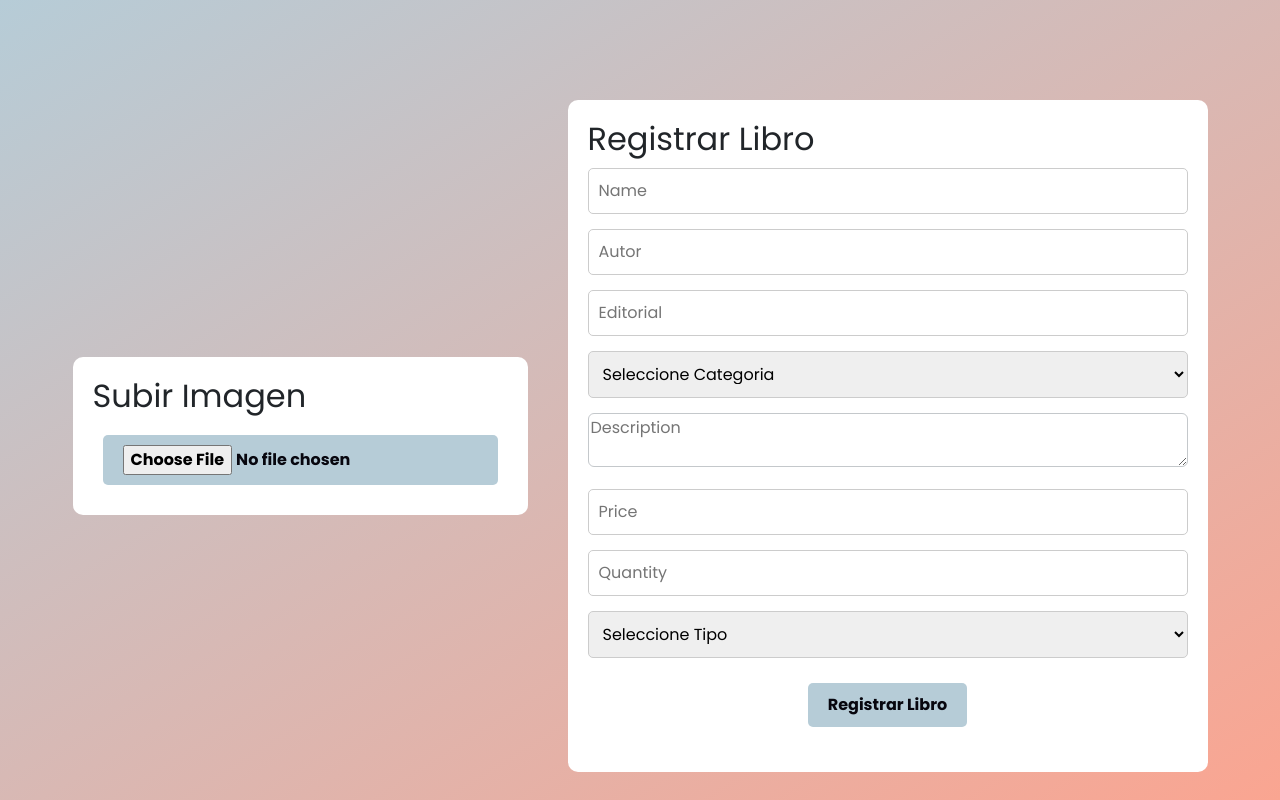
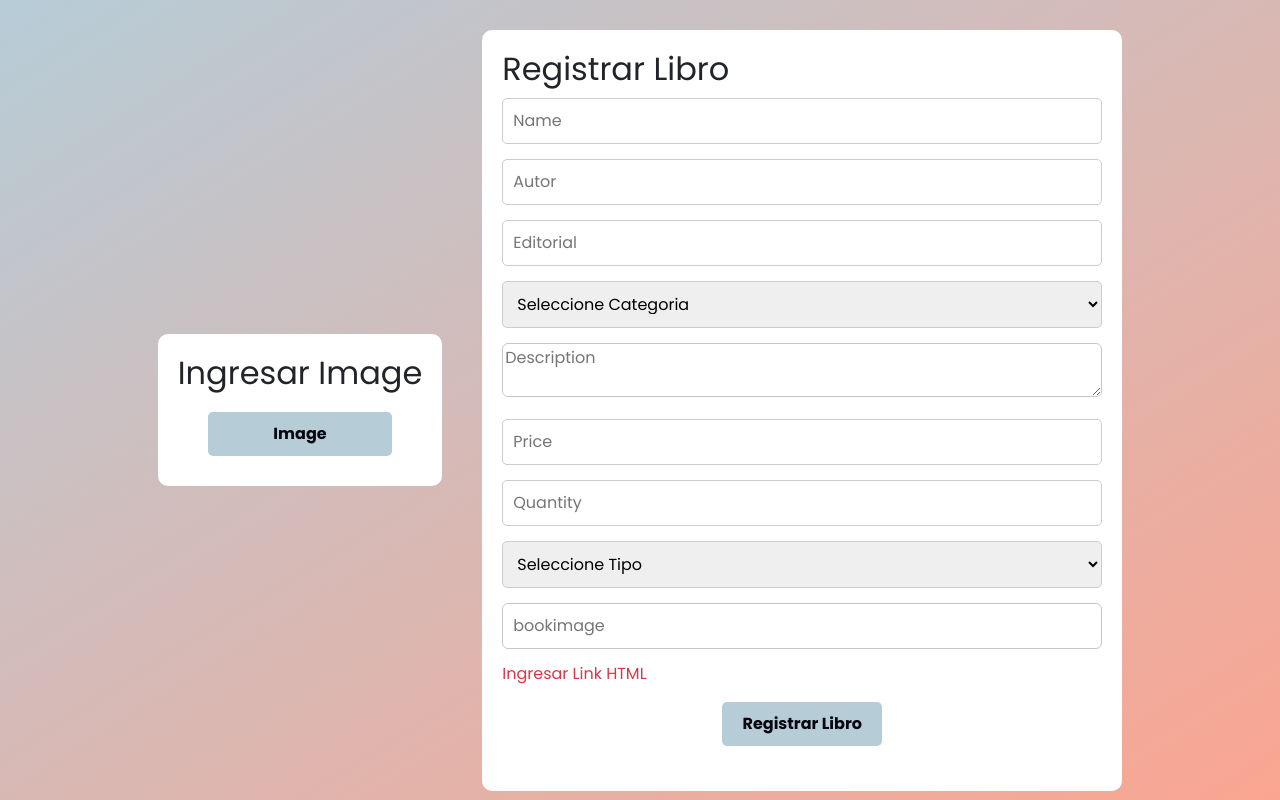
Before and after one commit to LeviTorresx/BookStoreMiPai, a React (Create React App) app: page /admin/book-register in a window 1280 px wide. Built offline with nearby package versions, Linux system fonts and the light colour scheme.

Commit message:
Book register

```diff
--- a/src/Admin/admin-books/BookRegister.jsx
+++ b/src/Admin/admin-books/BookRegister.jsx
@@ -1,9 +1,10 @@
+import React, { useState } from "react";
 import axios from "axios";
-import React, { useState } from "react";
 import Swal from "sweetalert2";
 
 export default function BookRegister() {
-  const initialBookData = {
+  const urlBase = "http://localhost:8080/books/save-book";
+  const [bookData, setBookData] = useState({
     bookName: "",
     author: "",
     editorial: "",
@@ -12,10 +13,39 @@ export default function BookRegister() {
     category: "",
     quantity: "",
     bookType: "",
+    bookImage: "",
+  });
+
+  // Función para manejar el cambio en los campos de entrada
+  const onInputChange = (e) => {
+    const { name, value } = e.target;
+    // Si el campo de entrada es 'bookimage', obtenemos la URL de la imagen
+    if (name === "bookImage") {
+      const src = obtenerSrcDesdeHTML(value);
+      // Establecemos el valor de 'bookimage' con la URL de la imagen
+      setBookData({ ...bookData, [name]: src });
+    } else {
+      // Para otros campos, mantenemos el valor existente y solo actualizamos el campo modificado
+      setBookData({ ...bookData, [name]: value });
+    }
   };
 
-  const [bookData, setBookData] = useState(initialBookData);
-  const [bookImage, setBookImagen] = useState(null);
+  const obtenerSrcDesdeHTML = (htmlString) => {
+    const parser = new DOMParser();
+    const doc = parser.parseFromString(htmlString, "text/html");
+
+    // Verificar si el documento parseado contiene un elemento img válido
+    if (doc && doc.body) {
+      const imgElement = doc.body.querySelector("img");
+      if (imgElement) {
+        const src = imgElement.getAttribute("src");
+        return src;
+      }
+    }
+
+    // Si no se encontró una etiqueta img o el documento es nulo, devolvemos null
+    return null;
+  };
 
   const categories = [
     "Ficción contemporánea",
@@ -30,35 +60,31 @@ export default function BookRegister() {
     "Autoayuda y desarrollo personal",
   ];
 
-  const onInputChange = (e) => {
-      setBookData({ ...bookData, [e.target.name]: e.target.value });
-  };
-
-  const selectedHadler = e =>{
-    setBookImagen(e.target.files[0]);
-  }
-
-
   const onSubmit = async (e) => {
     e.preventDefault();
-    const formData = new FormData();
-    formData.append('bookImage', bookImage)
 
     try {
-      await axios.post("http://localhost:8080/books/save-book", bookData, formData);
+      await axios.post( urlBase, bookData);
       console.log(bookData);
-      console.log(formData);
-      //console.log(imagen)
+      setBookData({
+        bookName: "",
+        author: "",
+        editorial: "",
+        bookDescription: "",
+        price: "",
+        category: "",
+        quantity: "",
+        bookType: "",
+        bookImage: "",
+      });
       Swal.fire({
         icon: "success",
         title: "¡Excelente!",
         text: "¡Registro exitoso!",
       });
-
-
-      //setBookData(initialBookData);
     } catch (error) {
       console.error("Error al guardar el libro:", error);
+      console.log(bookData);
       Swal.fire({
         icon: "error",
         title: "Oops...",
@@ -66,6 +92,12 @@ export default function BookRegister() {
       });
     }
   };
+
+  const abrirPopup = () => {
+    // Abrir el popup con el enlace de YouTube
+    window.open("https://es.imgbb.com/", "Popup", "width=600,height=400");
+  };
+
   const {
     bookName,
     author,
@@ -75,23 +107,21 @@ export default function BookRegister() {
     category,
     quantity,
     bookType,
+    bookImage,
   } = bookData;
 
   return (
     <div className="bg-container-log">
       <div className="book-register-form-container">
-        <div className="image-upload-container">
-          <h2>Subir Imagen</h2>
-          <input
-            type="file"
-            accept="image/*"
-            onChange={selectedHadler}
-            name="image"
-            required
-            className="button"
-          />
+        <div className="image-upload-container text-center">
+          <h2>Ingresar Image </h2>
+
+          <button className="button w-75" onClick={abrirPopup}>
+            Image
+          </button>
+          <img src={bookData.bookImage} alt="" />
         </div>
-        <div className="form-container w-50">
+        <div className="form-container w-50 mt-0">
           <h2>Registrar Libro</h2>
           <form onSubmit={onSubmit}>
             <div className="form-group w-auto">
@@ -182,6 +212,18 @@ export default function BookRegister() {
                 <option value="2">Virtual</option>
               </select>
             </div>
+            <div className="form-group">
+              <input
+                className="w-100 border border-secondary-subtle rounded-2 "
+                type="text"
+                placeholder="bookimage"
+                name="bookImage"
+                value={bookImage}
+                onChange={(e) => onInputChange(e)}
+                required
+              />
+            </div>
+            <h6 className="text-danger"> Ingresar Link HTML</h6>
             <div className="container-button form-group">
               <button className="button" type="submit">
                 Registrar Libro
--- a/src/Admin/admin-books/TableBook.jsx
+++ b/src/Admin/admin-books/TableBook.jsx
@@ -1,7 +1,74 @@
-import React from 'react'
+import axios from 'axios';
+import React, { useEffect, useState } from 'react'
+import { Link } from 'react-router-dom'
 
 export default function TableBook() {
+  const urlBase = "http://localhost:8080/books/get-all-books";
+  const [book, setBook] = useState([]);
+
+  useEffect(() => {
+    loadBook();
+  }, []);
+
+  const loadBook = async () => {
+    try {
+      const result = await axios.get(urlBase);
+      console.log("result of load book");
+      console.log(result.data);
+      setBook(result.data);
+    } catch (error) {
+      console.error("Error loading user:", error);
+      // Puedes manejar el error de acuerdo a tus necesidades aquí
+    }
+  };
+
   return (
-    <div>TableBook</div>
+    <div>
+      <div>
+        <div className="containers text-center" style={{ margin: "30px" }}>
+          <h3> book of table</h3>
+        </div>
+        <div className="container">
+          <table className="table table-striped table-table-hover align-middle">
+            <thead className="table-dark">
+              <tr>
+                <th scope="col">Id</th>
+                <th scope="col">Image</th>
+                <th scope="col">Name Book</th>
+                <th scope='col'>Editorial</th>
+                <th scope="col">Author</th>
+                <th scope="col">Category</th>
+                <th scope='col'>Price</th>
+                <th scope='col'>Type</th>
+
+
+                <th> </th>
+              </tr>
+            </thead>
+            <tbody>
+              {
+                //iteramos el arreglo de empleados
+                book.map((book, index) => (
+                  <tr key={index}>
+                    <th scope="row">{book.bookId}</th>
+                    <td><img src={book.bookImage} alt="img-book" width={"70px"} /></td>
+                    <td>{book.bookName}</td>
+                    <td>{book.editorial}</td>
+                    <td>{book.author}</td>
+                    <td>{book.category}</td>
+                    <td>{book.price}</td>
+                    <td>{book.quantity}</td>
+                    <td>{book.type}</td>
+                    <td className="text-center">
+
+                    </td>
+                  </tr>
+                ))
+              }
+            </tbody>
+          </table>
+        </div>
+      </div>
+    </div>
   )
 }
--- a/src/App.js
+++ b/src/App.js
@@ -5,6 +5,7 @@ import Store from "./Books/Store";
 import Register from "./User/Register";
 import ClientsTable from "./Admin/admin-users/ClientsTable";
 import BookRegister from "./Admin/admin-books/BookRegister";
+import TableBook from "./Admin/admin-books/TableBook";
 
 function App() {
   return (
@@ -16,6 +17,7 @@ function App() {
           <Route exact path="/register" element={<Register/>}/>
           <Route exact path ="/admin/clientTable" element={<ClientsTable/>} />
           <Route exact path="/admin/book-register" element={<BookRegister/>}/>
+          <Route exact path="/admin/book-tableContent" element={<TableBook/>}/>
       </Routes>
     </BrowserRouter>
     </div>
--- a/src/app.css
+++ b/src/app.css
@@ -211,7 +211,7 @@ body{
     display: flex;
     align-items: center;
     justify-content: center;
-    padding-top: 100px;
+    padding-top: 30px;
   }
 
   .form-container,
```
